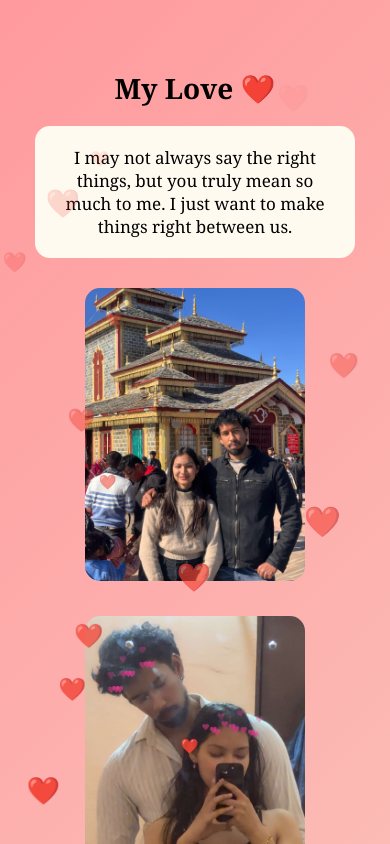
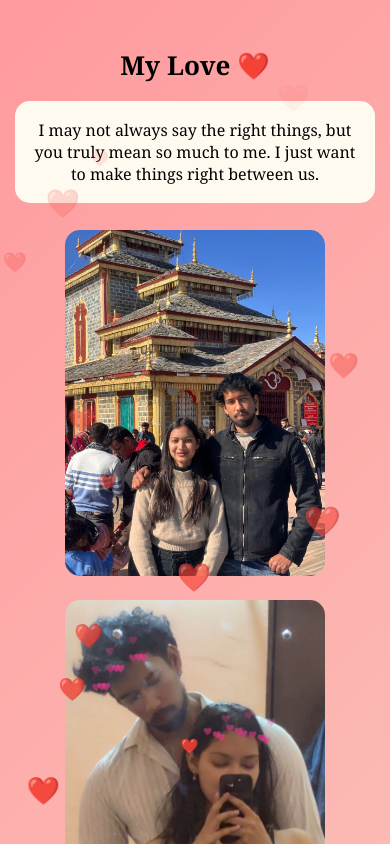
Before and after one commit to Abhilasha23-avi/myproject, a plain HTML site: page index.html in a window 390 px wide. Both pictures are taken after a click on the button "Open My Letter 💌". Shown: the top 844 px of the page. Drawn offline with Linux system fonts and the light colour scheme.

Commit message:
Refactor HTML structure and styles

```diff
--- a/index.html
+++ b/index.html
@@ -4,8 +4,6 @@
 <meta charset="UTF-8">
 <meta name="viewport" content="width=device-width, initial-scale=1.0">
 <title>For You ❤️</title>
-
-
 <style>
 body {
     margin: 0;
@@ -143,6 +141,46 @@ body {
         padding: 20px;
     }
 }
+/* Mobile layout fix */
+@media (max-width: 600px) {
+
+    #mainContent {
+        padding: 30px 15px;
+    }
+
+    h1 {
+        font-size: 26px;
+    }
+
+    .letter-box {
+        font-size: 16px;
+        padding: 18px;
+        margin: 15px auto;
+        width: 90%;
+    }
+
+    .gallery {
+        display: flex;
+        flex-direction: column;
+        align-items: center;
+    }
+
+    .gallery img {
+        width: 80%;
+        max-width: 260px;
+        margin: 12px 0;
+    }
+
+    #openFullLetter {
+        font-size: 16px;
+        padding: 10px 20px;
+    }
+
+    #loveScreen {
+        font-size: 38px;
+        padding: 20px;
+    }
+}
 
 </style>
 </head>
```
